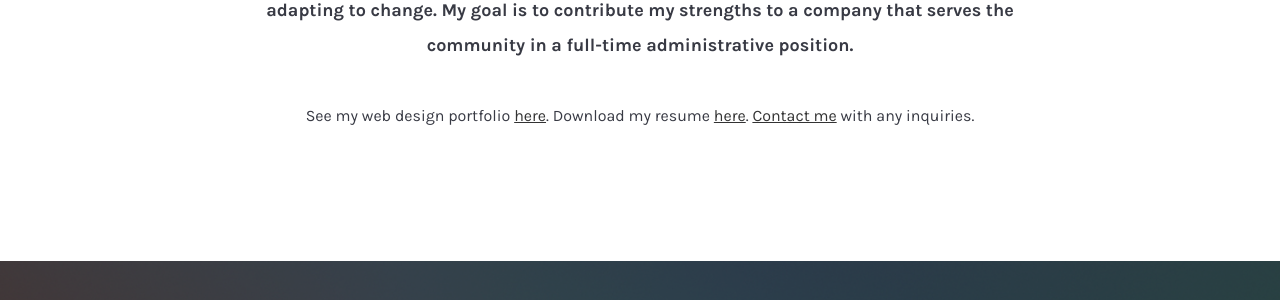
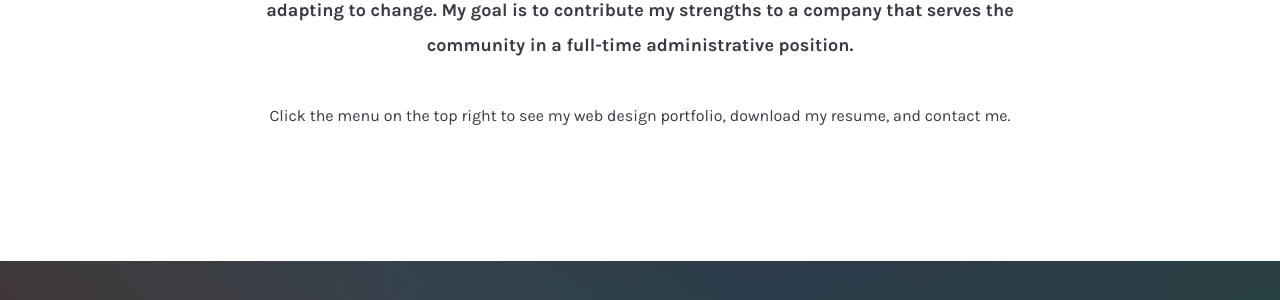
Before and after one commit to maiaflow/maiacanter, a Jekyll site: the page built from index.html, in a window 1280 px wide. Shown: the part 1188-1488 px from the top of the page. Built offline with Jekyll 4.4.1, drawn with Linux system fonts in a browser that asks for light colours; nearby versions of some CDN libraries; some web fonts are replaced.

Commit message:
about page wording

```diff
--- a/index.html
+++ b/index.html
@@ -7,5 +7,5 @@ layout: default
     I'm Maia. I create harmony through meaningful connection leading to growth and transformation. I am skilled at building interpersonal relationships, creating order and adapting to change. My goal is to contribute my strengths to a company that serves the community in a full-time administrative position.
 </p>
 <p>
-    See my web design portfolio <a href="/portfolio#portfolio">here</a>. Download my resume <a href="/resume_maiacanter.pdf">here</a>. <a href="mailto:maiacanter@gmail.com">Contact me</a> with any inquiries.
+    Click the menu on the top right to see my web design portfolio, download my resume, and contact me.
 </p>
```
